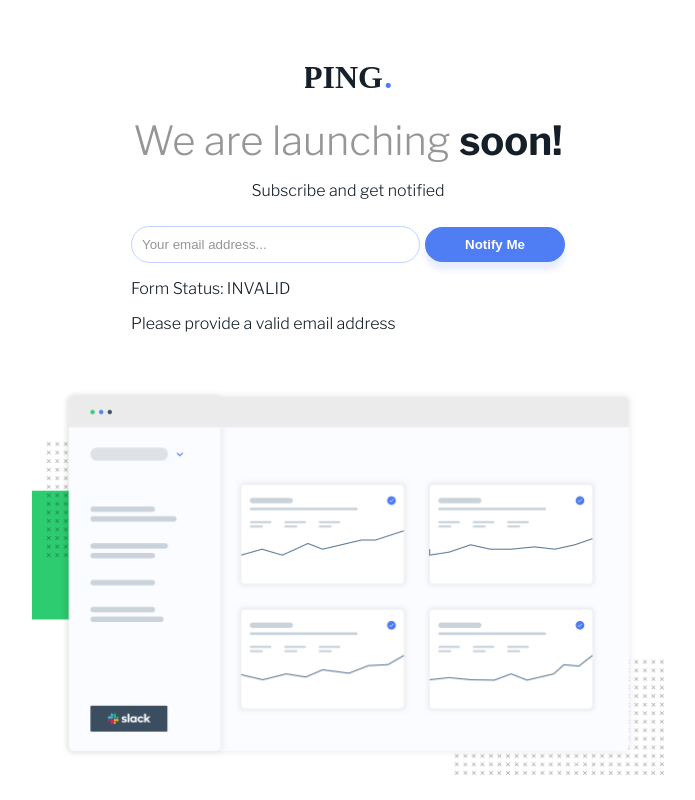
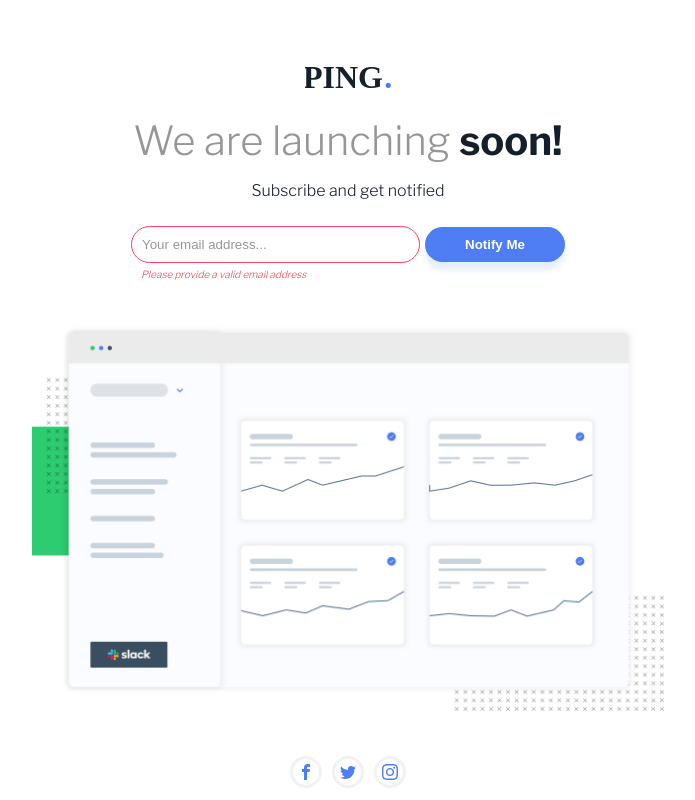
Before and after one commit to brian-dev8/ping-coming-soon-page, an Angular app: page / in a window 1280 px wide. Both pictures are taken after a click on the button "Notify Me". Shown: the top 800 px of the page, without its empty margins (292-987 px from the left). Built offline with nearby package versions, Linux system fonts and the light colour scheme.

Commit message:
finish angular form and error styling

```diff
--- a/src/app/app.component.css
+++ b/src/app/app.component.css
@@ -91,6 +91,10 @@
     color: hsl(0, 0%, 59%);
 }
 
+.text-input-error {
+  border-color: hsl(352, 93%, 62%);
+}
+
 .text-input:focus {
     outline: none;
 }
@@ -110,8 +114,19 @@ button:focus {
     outline: none;
 }
 
-.main__form__validation {
+button:active {
+  transform: translateY(4px);
+}
 
+.submit-error p {
+    margin: 5px;
+    color: hsl(352, 93%, 62%) !important;
+    font-size: 10px;
+    padding-left: 5px;
+}
+
+.error_hidden {
+  visibility: hidden;
 }
 
 img {
--- a/src/app/app.component.html
+++ b/src/app/app.component.html
@@ -10,13 +10,14 @@
   <p class="flex-item">Subscribe and get notified</p>
 
   <div class="flex-item main__form">
-    <form [formGroup]="emailForm" (ngSubmit)="onSubmit()" #eform="ngForm">
-      <input class="text-input" type="text" (click)="clearEmail()" formControlName="emailAddr"/>
-      <button type="submit">Notify Me</button>
-      <p class="main__form__validation">
-        Form Status: {{ emailForm.status }}
-      </p>
-      <p *ngIf="emailAddr.invalid && eform.submitted">Please provide a valid email address</p>
+    <form [formGroup]="emailForm" (ngSubmit)="onSubmit()">
+      <input [ngClass]="textInputClass" type="text" (click)="clearEmail()" formControlName="emailAddr"/>
+      <button type="submit" (click)="emailValid()">Notify Me</button>
+      <div class="submit-error">
+        <p [ngClass]="hiddenErrorClass">
+          <i>Please provide a valid email address</i>
+        </p>
+      </div>
     </form>
   </div>
 
--- a/src/app/app.component.ts
+++ b/src/app/app.component.ts
@@ -1,5 +1,5 @@
 import {Component, OnInit} from '@angular/core';
-import {FormControl, FormGroup, Validators} from "@angular/forms";
+import {FormControl, FormGroup, Validators} from '@angular/forms';
 
 @Component({
   selector: 'app-root',
@@ -11,9 +11,18 @@ export class AppComponent implements OnInit{
   email = 'Your email address...';
   emailForm: FormGroup;
 
+  hiddenErrorClass = {
+    error_hidden: true
+  };
+
+  textInputClass = {
+    'text-input-error': false,
+    'text-input': true
+  };
+
   ngOnInit(): void {
     this.emailForm = new FormGroup({
-      'emailAddr': new FormControl(this.email, [
+      emailAddr: new FormControl(this.email, [
         Validators.required,
         Validators.email
       ])
@@ -23,10 +32,33 @@ export class AppComponent implements OnInit{
   get emailAddr() { return this.emailForm.get('emailAddr'); }
 
   onSubmit() {
-    console.log("Submitted: " + this.emailForm.value);
+    console.log('Submitted: ' + this.emailForm.value);
   }
 
   clearEmail() {
-    this.emailForm.setValue({'emailAddr': ''});
+    if (this.emailAddr.value === this.email) {
+      this.emailForm.setValue({emailAddr: ''});
+    }
+    this.hiddenErrorClassToggle(true);
   }
+
+  emailValid() {
+    if (!this.emailAddr.valid) {
+      this.hiddenErrorClassToggle(false);
+    } else {
+      this.hiddenErrorClassToggle(true);
+    }
+  }
+
+  hiddenErrorClassToggle(isHidden: boolean) {
+    this.hiddenErrorClass = {
+      error_hidden: isHidden
+    };
+
+    this.textInputClass = {
+      'text-input': true,
+      'text-input-error': !isHidden
+    };
+  }
+
 }
```
Also changed, not shown: 9 other files (tests, documents, lock files or other folders).
